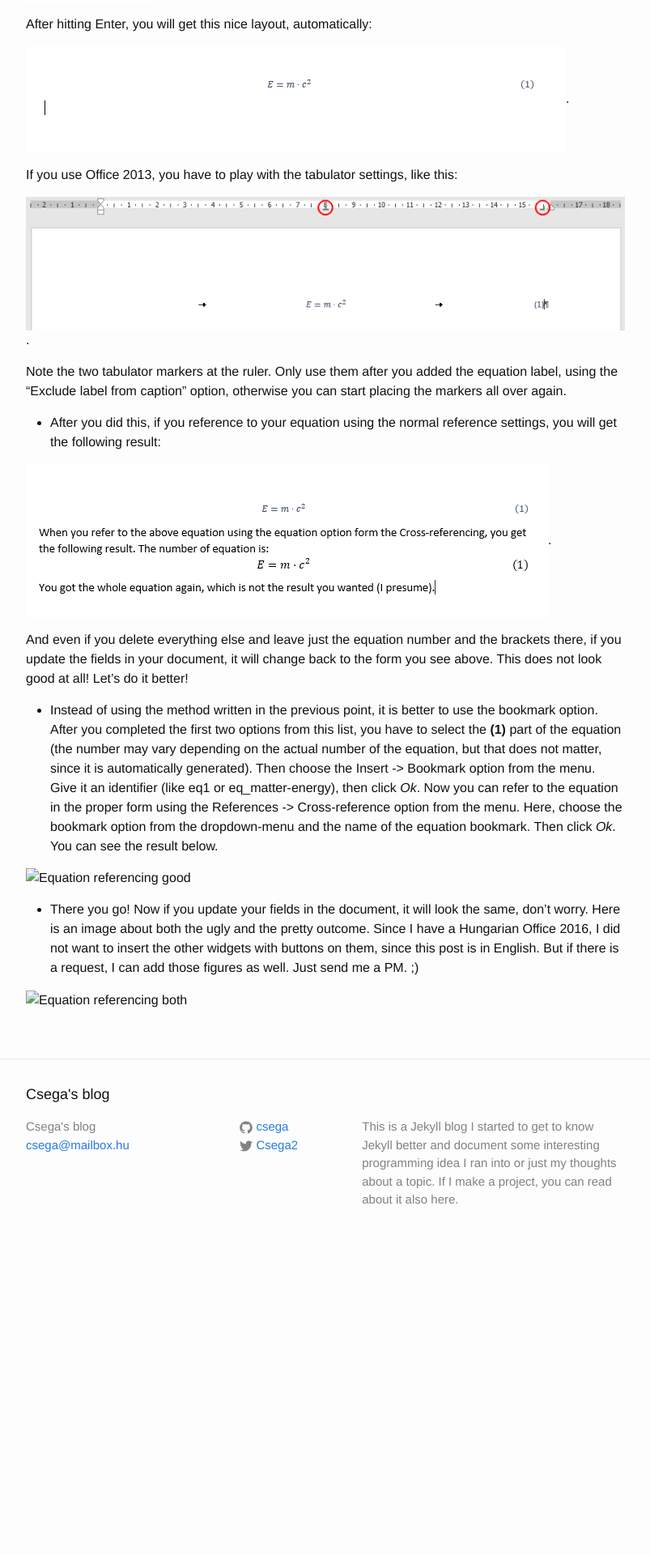
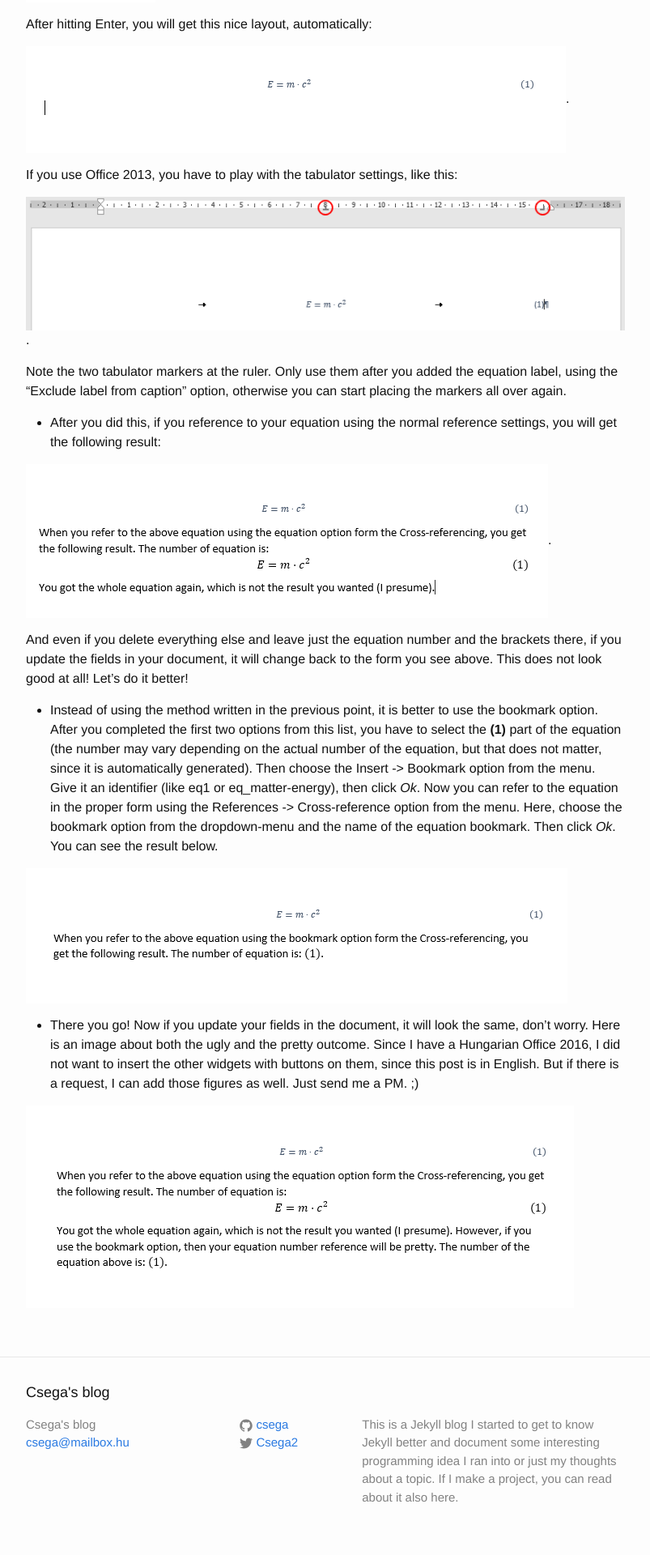
Before and after one commit to Csega/csega.github.io, a Jekyll site: the page built from _posts/2017-03-27-office-euqation-referencing.markdown, in a window 1280 px wide. Shown: the part 1197-3117 px from the top of the page at 81% size, without its empty margins (238-1041 px from the left). Built offline with Jekyll 4.4.1, drawn with Linux system fonts in a browser that asks for light colours; before the commit the page ends 2750 px from its top, so only the background shows below that.

Commit message:
Correcting a typo. (Images not linked to the site because of it.)

```diff
--- a/_posts/2017-03-27-office-euqation-referencing.markdown
+++ b/_posts/2017-03-27-office-euqation-referencing.markdown
@@ -44,11 +44,11 @@ And even if you delete everything else and leave just the equation number and th
 
 * Instead of using the method written in the previous point, it is better to use the bookmark option. After you completed the first two options from this list, you have to select the **(1)** part of the equation (the number may vary depending on the actual number of the equation, but that does not matter, since it is automatically generated). Then choose the Insert -> Bookmark option from the menu. Give it an identifier (like eq1 or eq_matter-energy), then click *Ok*. Now you can refer to the equation in the proper form using the References -> Cross-reference option from the menu. Here, choose the bookmark option from the dropdown-menu and the name of the equation bookmark. Then click *Ok*. You can see the result below.
 
-![Equation referencing good]({{ site.github.url }}/images/2017-03-24/reference-numbering-good.png)
+![Equation referencing good]({{ site.github.url }}/images/2017-03-27/reference-numbering-good.png)
 
 * There you go! Now if you update your fields in the document, it will look the same, don't worry. Here is an image about both the ugly and the pretty outcome. Since I have a Hungarian Office 2016, I did not want to insert the other widgets with buttons on them, since this post is in English. But if there is a request, I can add those figures as well. Just send me a PM. ;)
 
-![Equation referencing both]({{ site.github.url }}/images/2017-03-24/reference-numbering-both.png)
+![Equation referencing both]({{ site.github.url }}/images/2017-03-27/reference-numbering-both.png)
 
 [office2016-eq-num]: https://blogs.msdn.microsoft.com/murrays/2015/05/14/equation-numbering-in-office-2016/
 [mathjax]: http://gastonsanchez.com/visually-enforced/opinion/2014/02/16/Mathjax-with-jekyll/
```
